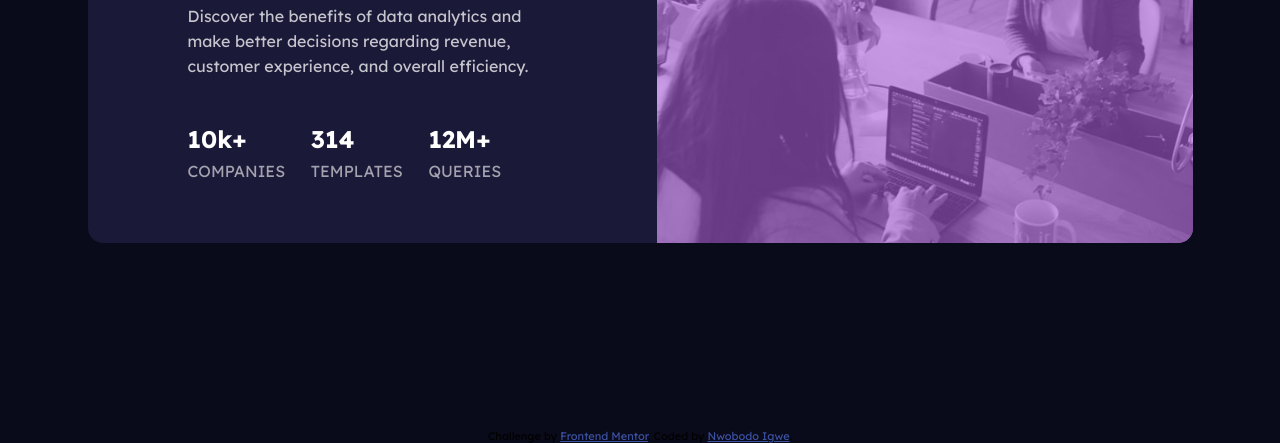
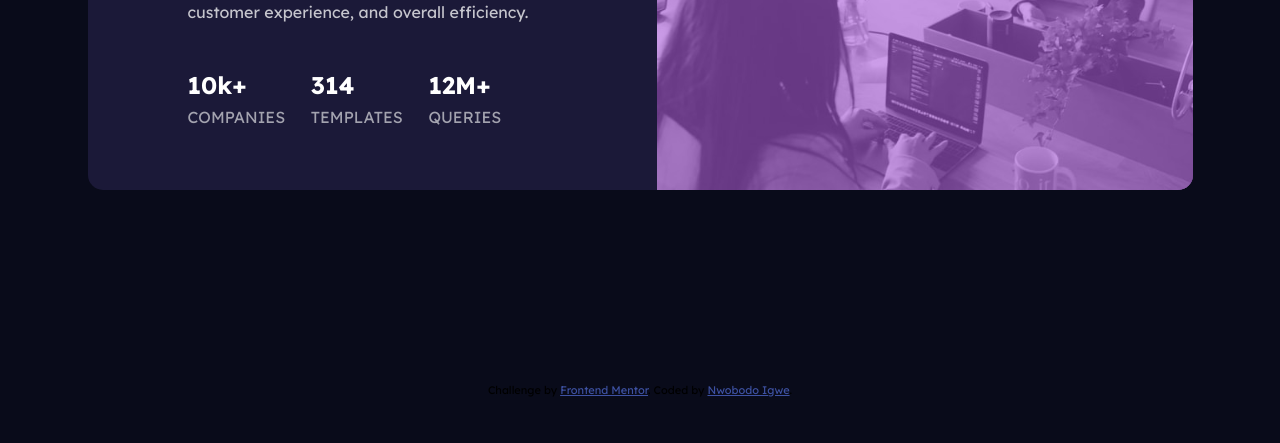
Before and after one commit to Igwe0001/stats-preview, a plain HTML site: page index.html in a window 1280 px wide. Shown: the part 357-800 px from the top of the page. Drawn offline with Linux system fonts and the light colour scheme.

Commit message:
new changes

```diff
--- a/style.css
+++ b/style.css
@@ -48,6 +48,7 @@
     max-width: 380px;
     border-radius: 15px;
     overflow: hidden;
+    margin: 100px 0;
 }
 
 .image {
@@ -109,8 +110,6 @@
 }
 
 footer {
-    position: absolute;
-    bottom: 0;
     width: 100%;
 }
 
```
Also changed, not shown: index.html (+6 -1 lines).
